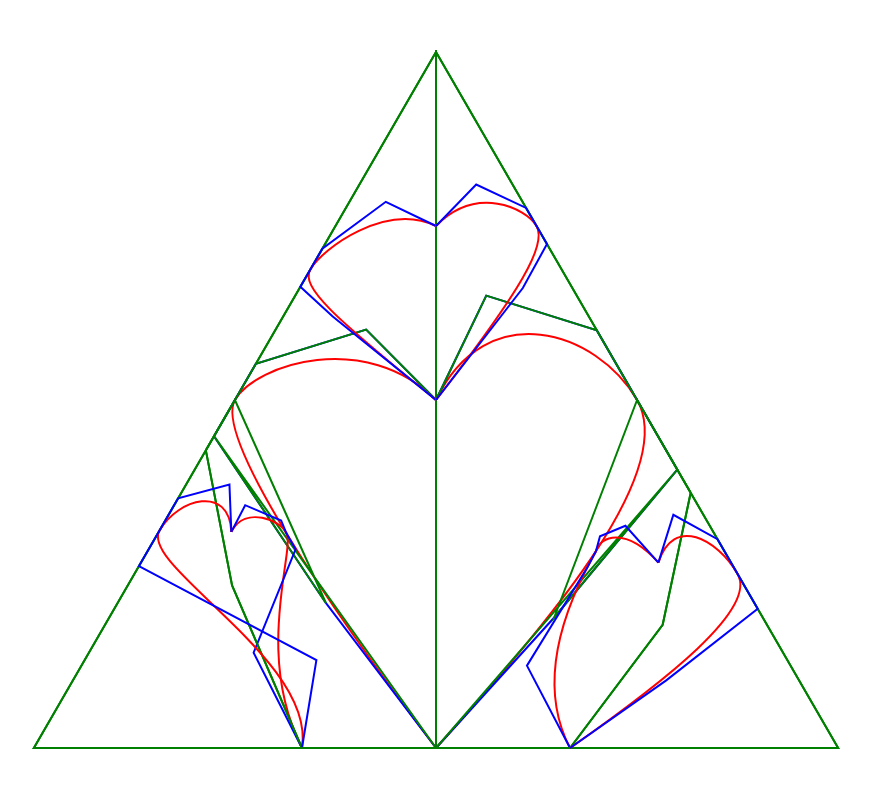
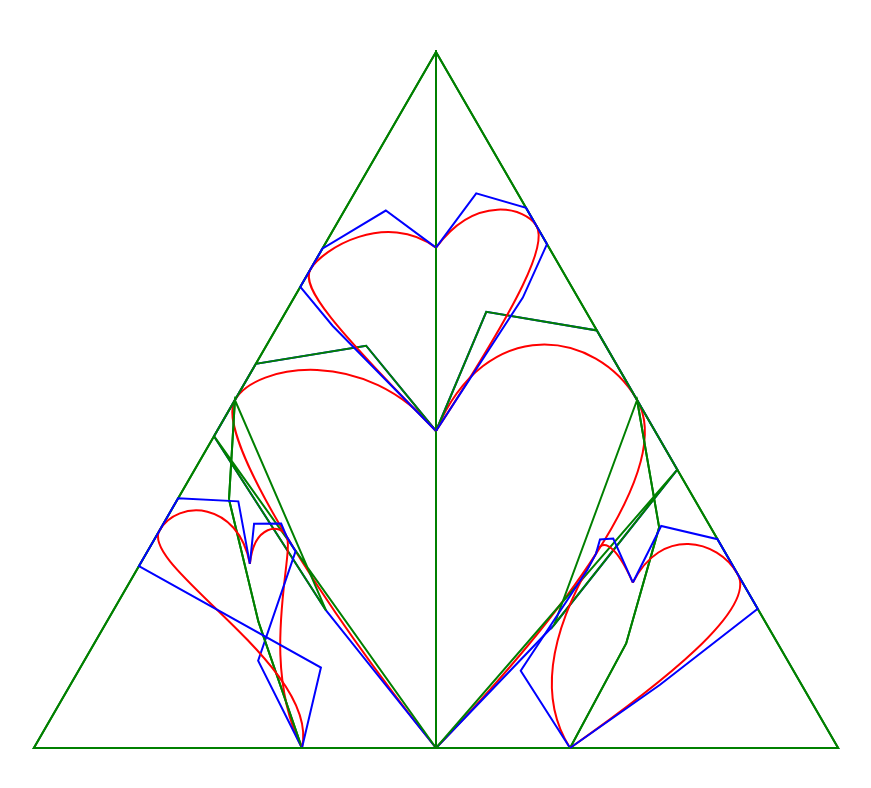
Before and after one commit to geon/xkcd_543, a plain HTML site: page index.html in a window 1280 px wide. Shown: the whole page, without its empty margins (204-1075 px from the left). Drawn offline with Linux system fonts and the light colour scheme.

Commit message:
Fixed the split bezier triangle center line.

```diff
--- a/index.html
+++ b/index.html
@@ -81,13 +81,14 @@
 
 		function splitBezierTriangle (bezierTriangle) {
 
-
-// TODO: Like mer komplicerat. Finns säkert matte på det.
-
 			var centerLine = [
-				evaluateBezierTriangle(bezierTriangle, [0, 2/4, 2/4]),
-				bAvg(bezierTriangle[2], bezierTriangle[7]),
-				bAvg(bezierTriangle[1], bezierTriangle[8])
+				// Bottom midpoint.
+				evaluateBezierTriangle(bezierTriangle, [ 0/2,   1/2,   1/2]),
+				// Progressively closer to the top corner.
+				// Just arbitrary interpolated values picked because they look ok. (Just using 1/3 and 2/3 looks bad.)
+				// There's probably a correct mathy way to find the exact spots.
+				evaluateBezierTriangle(bezierTriangle, [18/64, 23/64, 23/64]),
+				evaluateBezierTriangle(bezierTriangle, [ 3/5,   1/5,   1/5]),
 			];
 
 			var  leftSide = bezierTriangle.slice(0, 1).concat(bezierTriangle.slice(7, 9));
```
